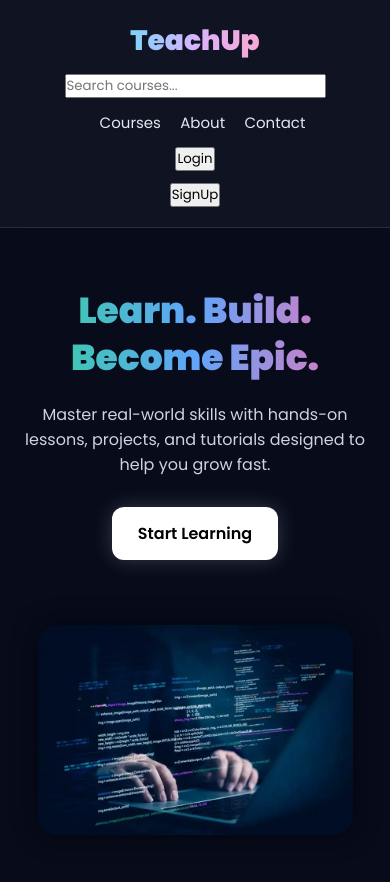
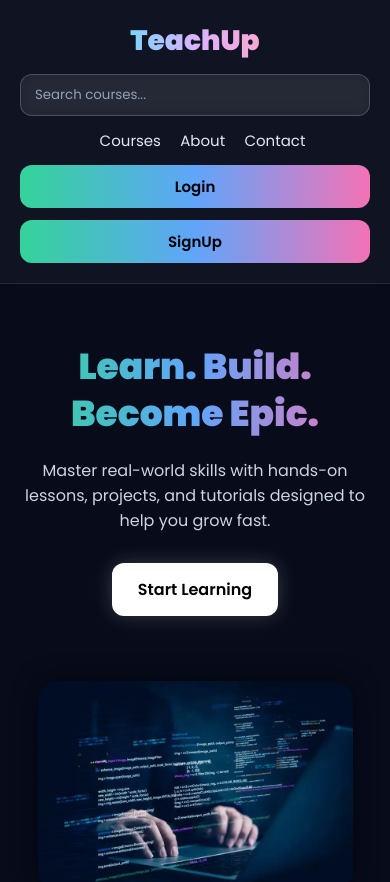
Before and after one commit to Ayushiiraii/Lab-Assignment-KRMU-Web-Dev-1, a plain HTML site: page Capstone project/Online Learning Platform.html in a window 390 px wide. Shown: the top 882 px of the page. Drawn offline with Linux system fonts and the light colour scheme.

Commit message:
Update style.css

```diff
--- a/Capstone project/style.css
+++ b/Capstone project/style.css
@@ -1,4 +1,3 @@
-/* style.css */
 * {
   margin: 0;
   padding: 0;
@@ -11,14 +10,21 @@ body {
   color: #fff;
 }
 
+.header {
+  position: sticky;
+  top: 0;
+  z-index: 100;
+}
+
+
 header {
   padding: 20px 60px;
   display: flex;
   justify-content: space-between;
   align-items: center;
-  background: rgba(255,255,255,0.04);
+  background: rgba(255, 255, 255, 0.04);
   backdrop-filter: blur(10px);
-  border-bottom: 1px solid rgba(255,255,255,0.1);
+  border-bottom: 1px solid rgba(255, 255, 255, 0.1);
 }
 
 header h1 {
@@ -28,6 +34,101 @@ header h1 {
   -webkit-background-clip: text;
   color: transparent;
 }
+
+.search-box::placeholder {
+  color: #94a3b8;
+}
+
+.search-box {
+  padding: 10px 14px;
+  border-radius: 12px;
+  border: 1px solid rgba(255, 255, 255, 0.2);
+  background: rgba(255, 255, 255, 0.06);
+  color: #fff;
+  outline: none;
+  width: 200px;
+  backdrop-filter: blur(10px);
+  transition: 0.3s;
+}
+
+.search-box:focus {
+  background: rgba(255, 255, 255, 0.2);
+}
+
+.login-btn {
+  padding: 10px 18px;
+  border: none;
+  border-radius: 12px;
+  font-size: 15px;
+  font-weight: 600;
+  background: linear-gradient(90deg, #34d399, #60a5fa, #f472b6);
+  color: #000;
+  cursor: pointer;
+  transition: 0.3s;
+}
+
+.login-btn:hover {
+  transform: scale(1.05);
+  box-shadow: 0 0 20px rgba(255, 255, 255, 0.3);
+}
+
+@media (max-width: 768px) {
+  .nav-right {
+    flex-direction: column;
+    width: 100%;
+  }
+
+  .search-box {
+    width: 100%;
+  }
+
+  .login-btn {
+    width: 100%;
+  }
+
+  .SignUp-btn {
+    width: 100%;
+  }
+}
+
+.SignUp-btn {
+  padding: 10px 18px;
+  border: none;
+  border-radius: 12px;
+  font-size: 15px;
+  font-weight: 600;
+  background: linear-gradient(90deg, #34d399, #60a5fa, #f472b6);
+  color: #000;
+  cursor: pointer;
+  transition: 0.3s;
+}
+
+.SignUp-btn:hover {
+  transform: scale(1.05);
+  box-shadow: 0 0 20px rgba(56, 189, 248, 0.4);
+}
+
+a:hover {
+  transform: scale(1.05);
+  box-shadow: 0 0 20px rgba(56, 189, 248, 0.4);
+  transform: translateY(-6px);
+  transition: 0.3s;
+}
+
+
+@media (max-width: 768px) {
+  .nav-right {
+    flex-direction: column;
+    gap: 15px;
+  }
+
+  .search-box {
+    width: 100%;
+  }
+
+
+}
+
 
 nav a {
   margin-left: 25px;
@@ -40,6 +141,12 @@ nav a {
 nav a:hover {
   color: #fff;
 }
+
+.learn:hover {
+  transform: scale(1.05);
+  box-shadow: 0 0 20px rgba(56, 189, 248, 0.4);
+}
+
 
 /* HERO */
 .hero {
@@ -77,6 +184,10 @@ nav a:hover {
   color: #000;
   cursor: pointer;
   box-shadow: 0 0 20px rgba(255, 255, 255, 0.2);
+}
+
+.image:hover {
+  transform: translate(-6px);
 }
 
 .hero img {
@@ -140,7 +251,8 @@ footer {
   border-top: 1px solid rgba(255, 255, 255, 0.1);
   color: #94a3b8;
 }
-/* RESPONSIVE (Mobile Screens) */
+
+/* Responsive*/
 @media (max-width: 768px) {
 
   header {
```
